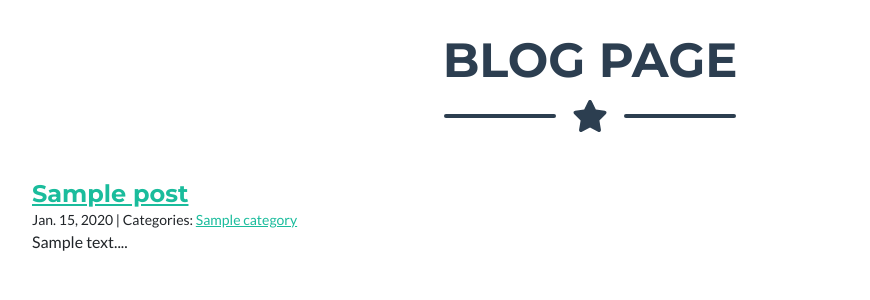
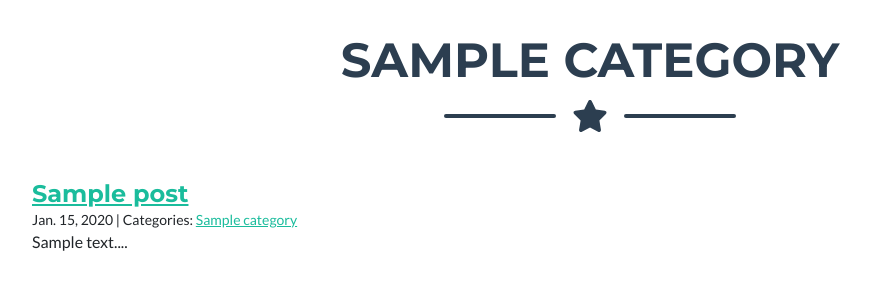
Before and after one commit to ruteraga/mPortfolio, a Django app: template main/templates/blog_category.html in a window 1280 px wide. Shown: the part 104-404 px from the top of the page, without its empty margins (50-920 px from the left). Run offline with Django 5.2, Linux system fonts and the light colour scheme; the template is opened without the code that fills it: most values are stand-ins (such as "Sample title", 1, 10 or a date in 2020); some libraries are stand-ins or nearby versions.

Commit message:
blog_category change

```diff
--- a/main/templates/blog_category.html
+++ b/main/templates/blog_category.html
@@ -1,5 +1,85 @@
-{% extends "blog.html" %}
+ {% load static%}
 
-{%block page_title%}
-<h2>{{category}}</h2>
-{%endblock page_title%}
+<head>
+    <title> {% block title %}{{category}} Page{% endblock title%}</title>
+</head>
+
+
+{% block extrahead%}
+    <!-- Favicon-->
+    <link rel="icon" type="image/x-icon" href="media/favicon.ico" />
+    <!-- Font Awesome icons (free version)-->
+    <script src="https://use.fontawesome.com/releases/v6.3.0/js/all.js" crossorigin="anonymous"></script>
+    <!-- Google fonts-->
+    <link href="https://fonts.googleapis.com/css?family=Montserrat:400,700" rel="stylesheet" type="text/css" />
+    <link href="https://fonts.googleapis.com/css?family=Lato:400,700,400italic,700italic" rel="stylesheet" type="text/css" />
+    <!-- Core theme CSS (includes Bootstrap)-->
+    <link href="{%static 'css/styles.css'%}" rel="stylesheet" />
+{%endblock extrahead%}
+ <!--blog index page-->
+
+
+ {% block content %}
+      <!-- Navigation-->
+    <nav class="navbar navbar-expand-lg bg-secondary text-uppercase fixed-top" id="mainNav">
+        <div class="container">
+            <a class="navbar-brand" href="#page-top">PORTFOLIO</a>
+            <button class="navbar-toggler text-uppercase font-weight-bold bg-primary text-white rounded" type="button" data-bs-toggle="collapse" data-bs-target="#navbarResponsive" aria-controls="navbarResponsive" aria-expanded="false" aria-label="Toggle navigation">
+                Menu
+                <i class="fas fa-bars"></i>
+            </button>
+            <div class="collapse navbar-collapse" id="navbarResponsive">
+                <ul class="navbar-nav ms-auto">
+                    <li class="nav-item mx-0 mx-lg-1"><a class="nav-link py-3 px-0 px-lg-3 rounded" href="/home">Home</a></li>
+                    <li class="nav-item mx-0 mx-lg-1"><a class="nav-link py-3 px-0 px-lg-3 rounded" href="/project">Projects</a></li>
+                    <li class="nav-item mx-0 mx-lg-1"><a class="nav-link py-3 px-0 px-lg-3 rounded" href="/blog">Blog</a></li>
+                </ul>
+            </div>
+        </div>
+    </nav>
+    <br>
+    <br>
+    <!--Blog Posts-->
+    <section class="page-section portfolio" id="portfolio">
+        <div class="container">
+            <!-- Blogs Section Heading-->
+            <h2 class="page-section-heading text-center text-uppercase text-secondary mb-0">{{category}}</h2>
+            <!-- Icon Divider-->
+            <div class="divider-custom">
+                <div class="divider-custom-line"></div>
+                <div class="divider-custom-icon"><i class="fas fa-star"></i></div>
+                <div class="divider-custom-line"></div>
+            </div>
+            <br>
+            {%block posts%}
+                {%for post in posts%}
+                    <h4 class="mb-0"><a href="{% url 'blog_detail' post.pk %}">{{post.title}}</a></h4>
+                    <small>
+                        {{post.created_on.date}} | Categories:
+                        {% for category in post.categories.all%}
+                            <a href="{% url 'blog_category' category.name%}">
+                                {{category.name}}
+                            </a>
+                        {%endfor%}
+                    </small>
+                    <p class="masthead-subheading font-weight-light mb-0">{{post.body | slice:":400"}}...</p>
+                    <br>
+                {%endfor%}
+            {%endblock posts%}
+        </div>
+    </section>
+
+
+ {%endblock content%}
+
+ {% block extra_js %}
+    <!-- Bootstrap core JS-->
+    <script src="https://cdn.jsdelivr.net/npm/bootstrap@5.2.3/dist/js/bootstrap.bundle.min.js"></script>
+    <!-- Core theme JS-->
+    <script src="{%static 'js/scripts.js'%}"></script>
+    <!-- * * * * * * * * * * * * * * * * * * * * * * * * * * * * * * * * * * * * * * * *-->
+    <!-- * *                               SB Forms JS                               * *-->
+    <!-- * * Activate your form at https://startbootstrap.com/solution/contact-forms * *-->
+    <!-- * * * * * * * * * * * * * * * * * * * * * * * * * * * * * * * * * * * * * * * *-->
+    <script src="https://cdn.startbootstrap.com/sb-forms-latest.js"></script>
+{% endblock %}
```
Also changed, not shown: db.sqlite3.
